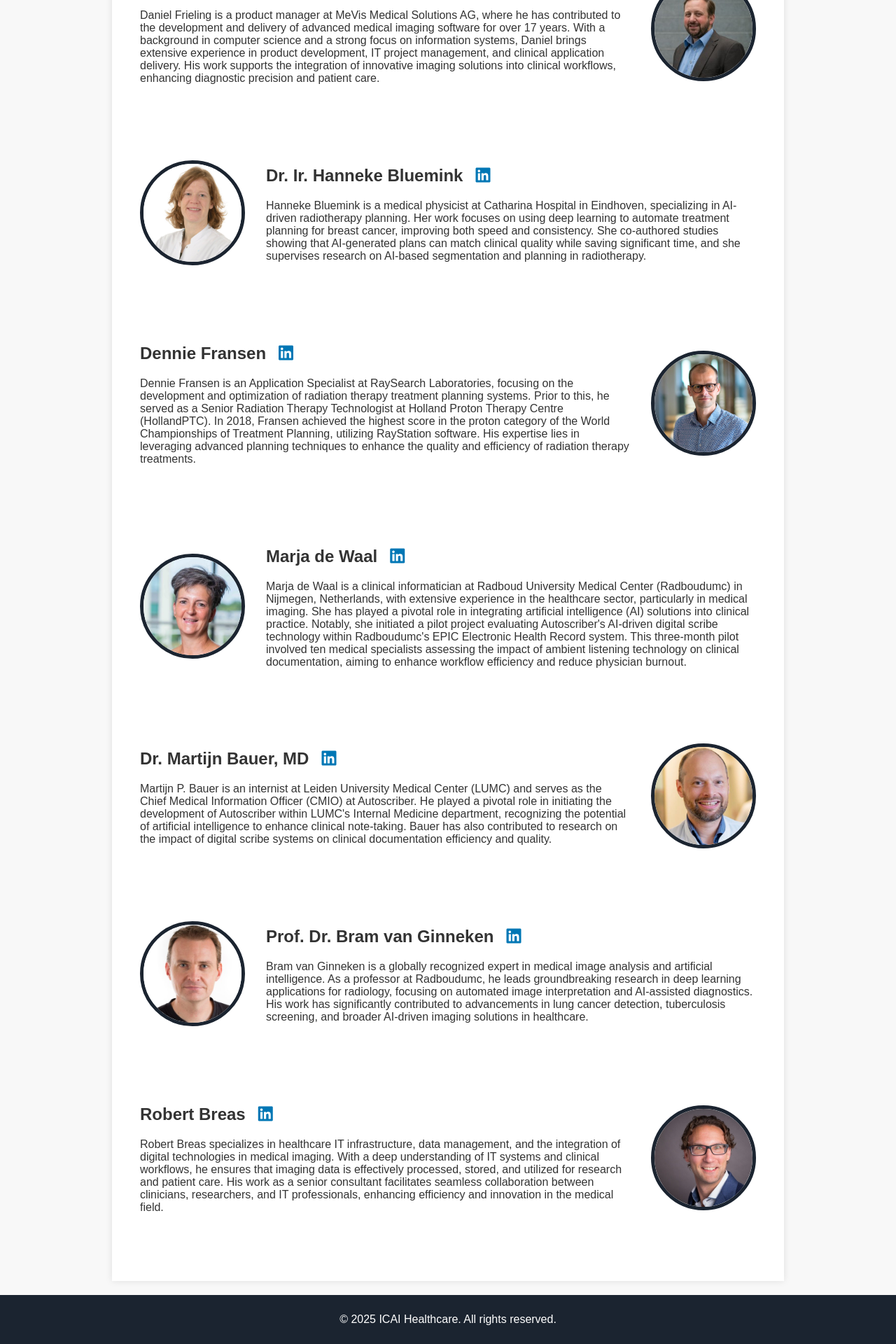
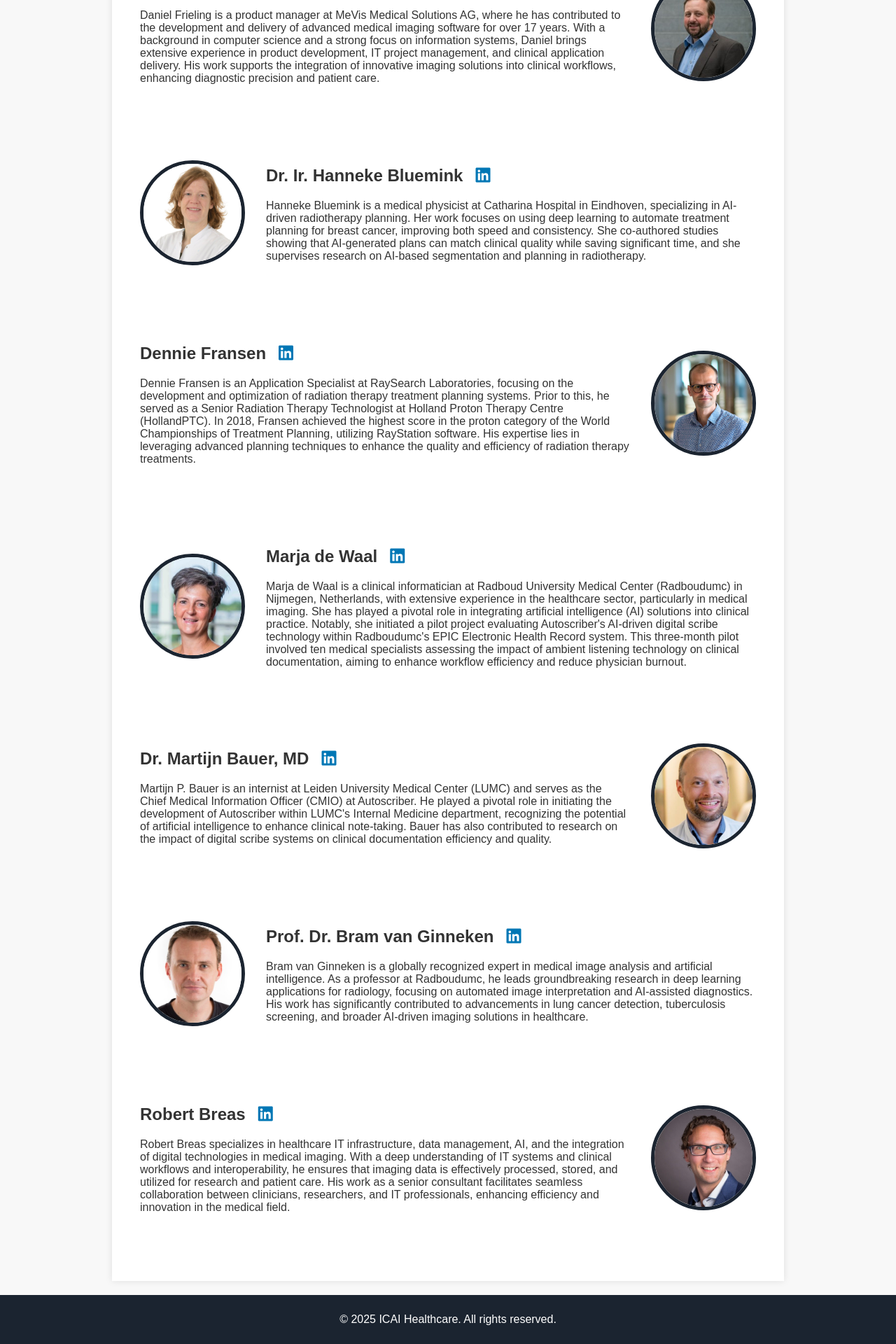
Before and after one commit to marliebesouw/marliebesouw.github.io, a Jekyll site: the page built from speakers.md, in a window 1280 px wide. Shown: the part 2401-4321 px from the top of the page at 70% size. Built offline with Jekyll 4.4.1, drawn with Linux system fonts in a browser that asks for light colours.

Commit message:
adjusted bio Robert

```diff
--- a/speakers.md
+++ b/speakers.md
@@ -172,6 +172,6 @@ title: Speakers
         <a href="https://www.linkedin.com/in/robertbreas/" target="_blank" style="margin-left:3mm;">
             <i class="fa-brands fa-linkedin"></i>
         </a></h2>
-        <p> Robert Breas specializes in healthcare IT infrastructure, data management, and the integration of digital technologies in medical imaging. With a deep understanding of IT systems and clinical workflows, he ensures that imaging data is effectively processed, stored, and utilized for research and patient care. His work as a senior consultant facilitates seamless collaboration between clinicians, researchers, and IT professionals, enhancing efficiency and innovation in the medical field. </p>
+        <p> Robert Breas specializes in healthcare IT infrastructure, data management, AI, and the integration of digital technologies in medical imaging. With a deep understanding of IT systems and clinical workflows and interoperability, he ensures that imaging data is effectively processed, stored, and utilized for research and patient care. His work as a senior consultant facilitates seamless collaboration between clinicians, researchers, and IT professionals, enhancing efficiency and innovation in the medical field. </p>
     </div>
 </div>
```
